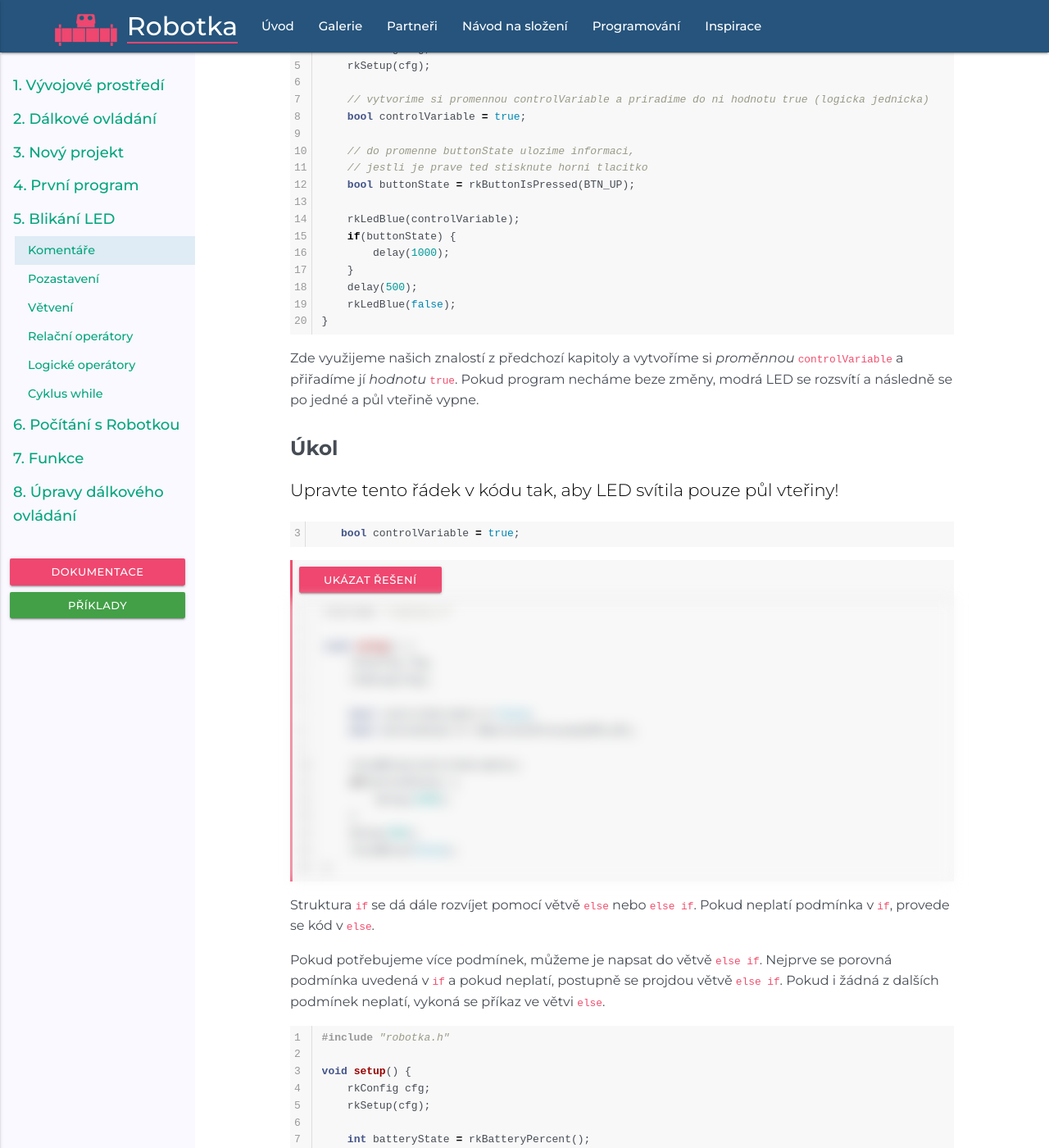
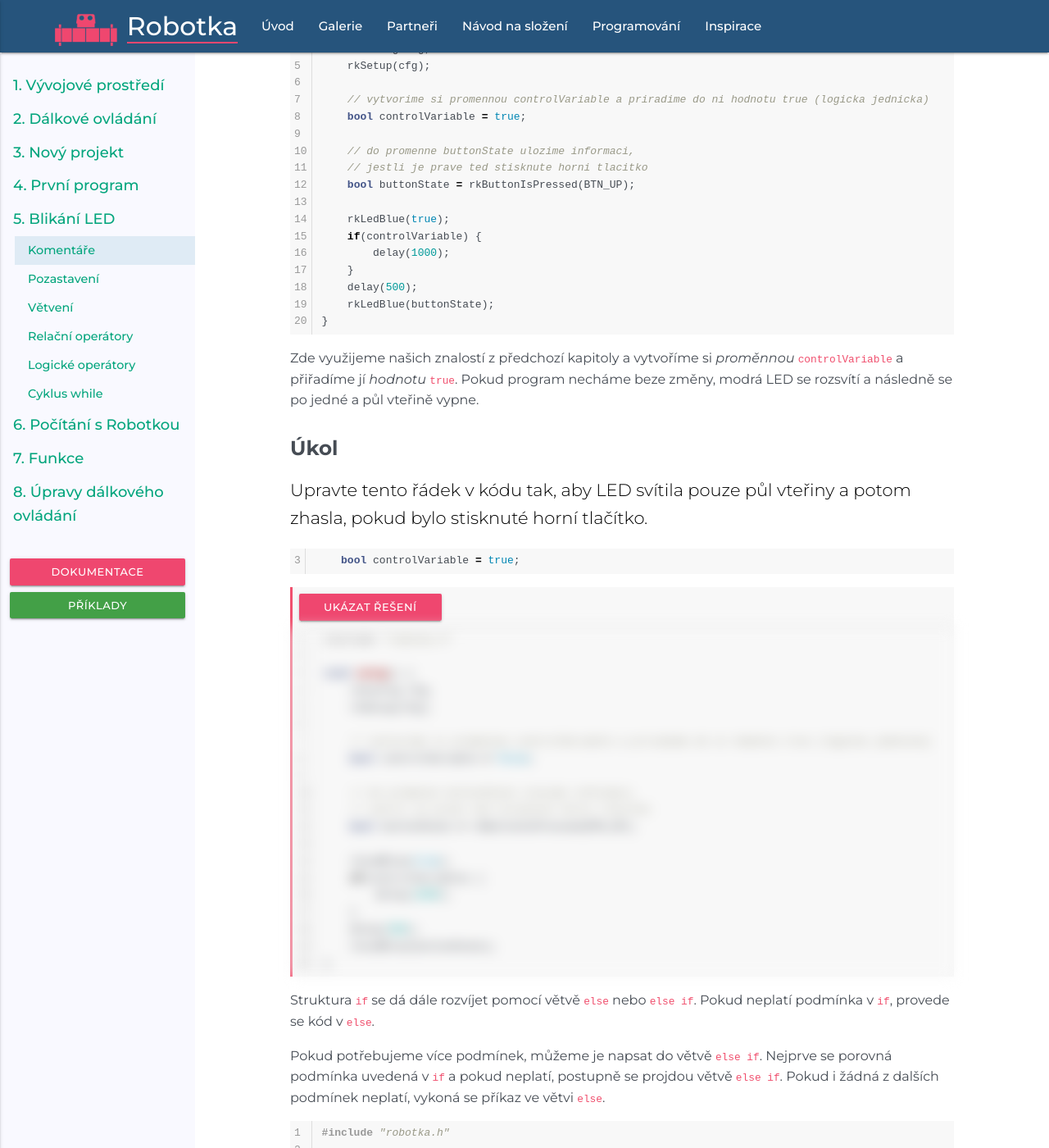
Before and after one commit to RoboticsBrno/robotka.robotickytabor.cz, a Jekyll site: the page built from _coding/004_blikani_led.md, in a window 1280 px wide and 1400 px high, scrolled down 2028 px. Shown: the whole window at 82% size. Built offline with Jekyll 4.4.1, drawn with Linux system fonts in a browser that asks for light colours.

Commit message:
Fixed #11.

````diff
--- a/_coding/004_blikani_led.md
+++ b/_coding/004_blikani_led.md
@@ -100,12 +100,12 @@ void setup() {
     // jestli je prave ted stisknute horni tlacitko
     bool buttonState = rkButtonIsPressed(BTN_UP);
 
-    rkLedBlue(controlVariable);
-    if(buttonState) {
+    rkLedBlue(true);
+    if(controlVariable) {
         delay(1000);
     }
     delay(500);
-    rkLedBlue(false);
+    rkLedBlue(buttonState);
 }
 ```
 Zde využijeme našich znalostí z předchozí kapitoly a vytvoříme si _proměnnou_ `controlVariable` a přiřadíme jí _hodnotu_ `true`.
@@ -114,7 +114,7 @@ Pokud program necháme beze změny, modrá LED se rozsvítí a následně se po
 ##### Úkol
 
 {:.lead}
-Upravte tento řádek v kódu tak, aby LED svítila pouze půl vteřiny!
+Upravte tento řádek v kódu tak, aby LED svítila pouze půl vteřiny a potom zhasla, pokud bylo stisknuté horní tlačítko.
 
 ```cpp
     bool controlVariable = true;
@@ -129,15 +129,19 @@ void setup() {
     rkConfig cfg;
     rkSetup(cfg);
 
+    // vytvorime si promennou controlVariable a priradime do ni hodnotu true (logicka jednicka)
     bool controlVariable = false;
+
+    // do promenne buttonState ulozime informaci,
+    // jestli je prave ted stisknute horni tlacitko
     bool buttonState = rkButtonIsPressed(BTN_UP);
 
-    rkLedBlue(controlVariable);
-    if(buttonState) {
+    rkLedBlue(true);
+    if(controlVariable) {
         delay(1000);
     }
     delay(500);
-    rkLedBlue(false);
+    rkLedBlue(buttonState);
 }
 ```
 
````
